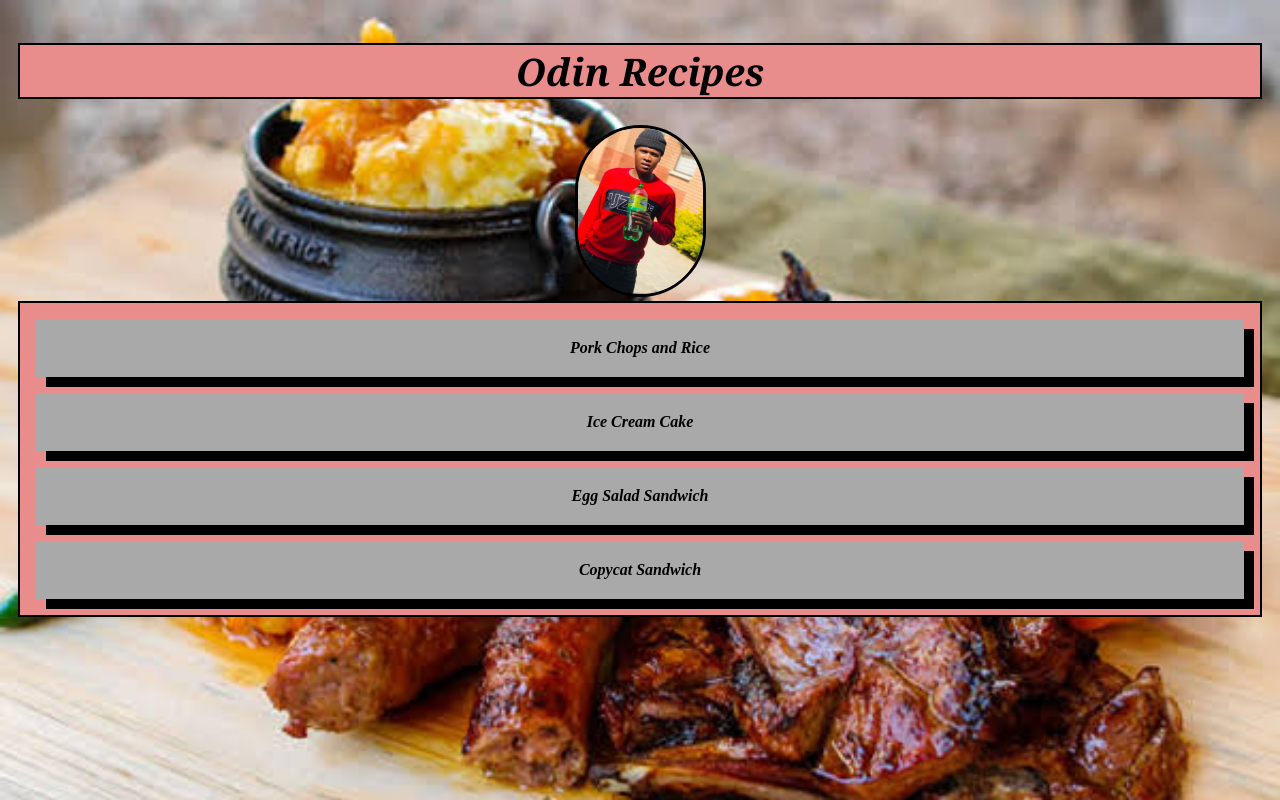
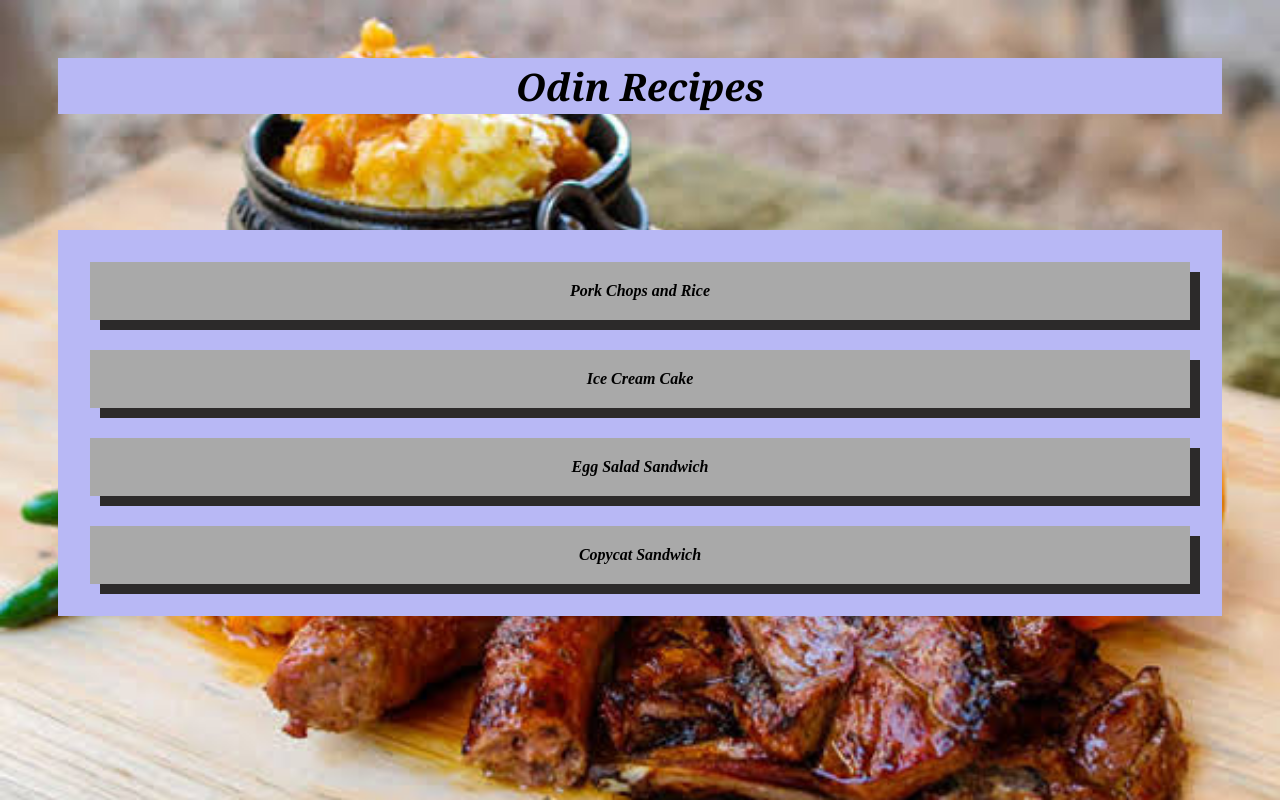
Before and after one commit to Logic228/odin-recipes, a plain HTML site: page index.html in a window 1280 px wide. Drawn offline with Linux system fonts and the light colour scheme.

Commit message:
i removed the photo inside index.html

```diff
--- a/index.html
+++ b/index.html
@@ -13,8 +13,8 @@
             display: block;
             color:black;
             padding: 20px;
-            margin: 16px;
-            box-shadow: 10px 10px black;
+            margin: 30px;
+            box-shadow: 10px 10px rgb(44, 42, 42);
             background-color: darkgray;
         }
         body{
@@ -31,8 +31,9 @@
             font-style: oblique;
         }
        h1,div{
-            border: 2px solid black;
-            background-color: rgb(233, 140, 140);
+            border: 2px solid rgb(184, 184, 245);
+            background-color: rgb(184, 184, 245);
+            margin: 40px;
         }
         .photo{
             text-align: right;
@@ -42,8 +43,7 @@
     </style>
 </head>
 <body>
-    <h1 id="htxt">Odin Recipes</h1>
-    <img class="photo" src="./images/thabie.jpg" alt="thabie"height="auto" width="125">
+    <h1 id="htxt">Odin Recipes</h1><br><br>
  <div>
     <strong>
     <a class="btn" href="./recipes/recipe.html">Pork Chops and Rice</a>
```
